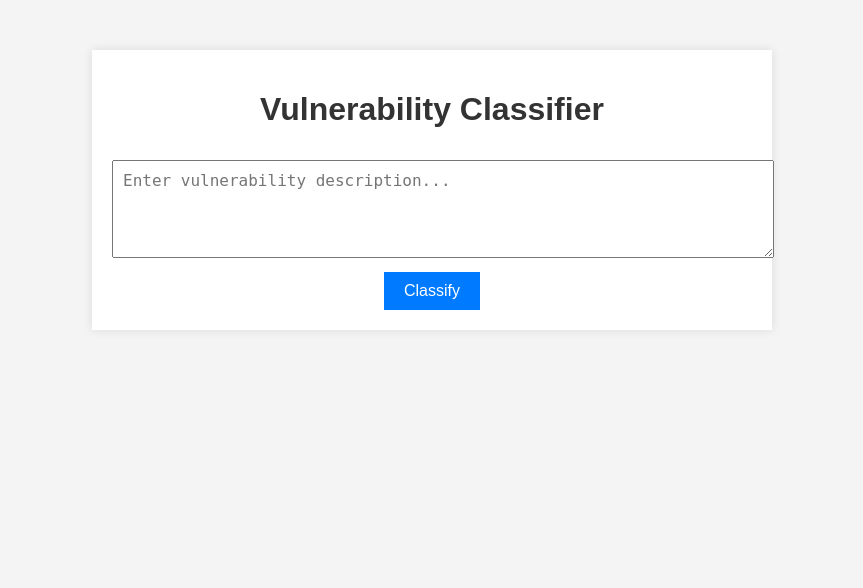
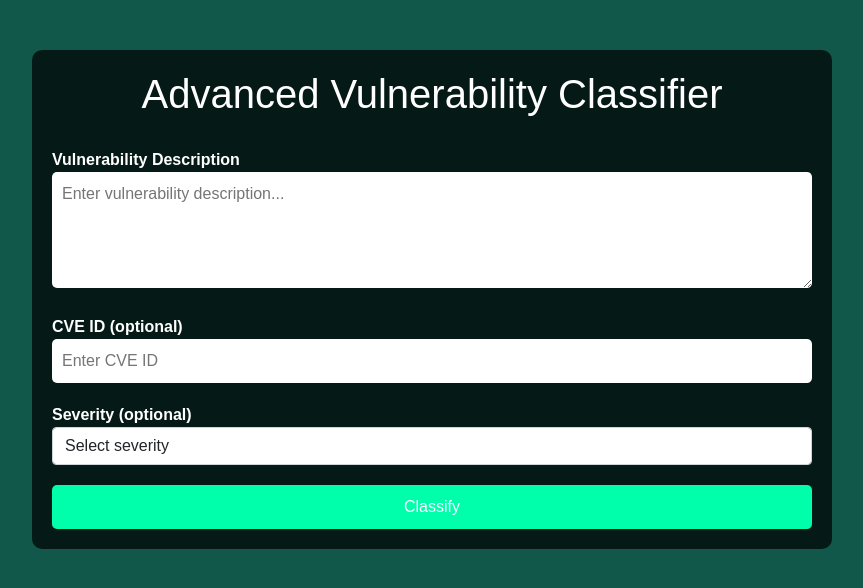
Before and after one commit to ties2/BBAP-PRO, a Flask app: page / in a window 1280 px wide. Shown: the top 588 px of the page, without its empty margins (208-1071 px from the left). Run offline with Flask 2, Linux system fonts and the light colour scheme; parts of the project's set-up code (start-up, migrations or seed data) failed here and were passed over.

Commit message:
commit message

```diff
--- a/app.py
+++ b/app.py
@@ -81,10 +81,10 @@ def register():
         return redirect(url_for('login'))
     return render_template('register.html')
 
-@app.route('/dashboard')
+@app.route('/templates/dashboard')
 @login_required
 def dashboard():
-    return render_template('dashboard.html')
+    return render_template('Dashboard.html')
 
 @app.route('/logout')
 @login_required
--- a/templates/index.html
+++ b/templates/index.html
@@ -3,23 +3,111 @@
 <head>
     <meta charset="UTF-8">
     <meta name="viewport" content="width=device-width, initial-scale=1.0">
-    <title>BBAP Vulnerability Classifier</title>
-    <link rel="stylesheet" href="{{ url_for('static', filename='style.css') }}">
+    <title>BBAP Advanced Vulnerability Classifier</title>
+    <link href="https://cdn.jsdelivr.net/npm/bootstrap@5.1.3/dist/css/bootstrap.min.css" rel="stylesheet">
+    <style>
+        body {
+            font-family: Arial, sans-serif;
+            background-color: #11574A; /* Dark green background */
+            color: #FFFFFF; /* White text */
+            margin: 0;
+            padding: 0;
+        }
+        .container {
+            max-width: 800px;
+            margin: 50px auto;
+            padding: 20px;
+            background-color: rgba(0, 0, 0, 0.7); /* Semi-transparent black background */
+            border-radius: 10px;
+        }
+        h1 {
+            text-align: center;
+            margin-bottom: 30px;
+        }
+        .form-group {
+            margin-bottom: 20px;
+        }
+        label {
+            font-weight: bold;
+        }
+        textarea, input {
+            width: 100%;
+            padding: 10px;
+            font-size: 16px;
+            border: none;
+            border-radius: 5px;
+        }
+        button {
+            display: block;
+            width: 100%;
+            padding: 10px;
+            font-size: 16px;
+            background-color: #00FFAB; /* Custom green button */
+            color: #FFFFFF;
+            border: none;
+            border-radius: 5px;
+            cursor: pointer;
+        }
+        button:hover {
+            background-color: #00D994; /* Darker green on hover */
+        }
+        .result {
+            margin-top: 30px;
+            padding: 20px;
+            background-color: rgba(255, 255, 255, 0.9); /* Semi-transparent white background for result */
+            border-radius: 5px;
+            color: #000000; /* Black text for result */
+        }
+        .form-control:focus {
+            box-shadow: 0 0 0 0.25rem rgba(0, 255, 171, 0.25); /* Green focus outline */
+        }
+        .alert {
+            margin-top: 20px;
+        }
+    </style>
 </head>
 <body>
     <div class="container">
-        <h1>Vulnerability Classifier</h1>
+        <h1>Advanced Vulnerability Classifier</h1>
         <form method="POST" action="/classify">
-            <textarea name="description" placeholder="Enter vulnerability description..." rows="4" required></textarea>
+            <div class="form-group">
+                <label for="description">Vulnerability Description</label>
+                <textarea name="description" id="description" placeholder="Enter vulnerability description..." rows="4" required></textarea>
+            </div>
+            <div class="form-group">
+                <label for="cve">CVE ID (optional)</label>
+                <input type="text" name="cve" id="cve" placeholder="Enter CVE ID">
+            </div>
+            <div class="form-group">
+                <label for="severity">Severity (optional)</label>
+                <select name="severity" id="severity" class="form-control">
+                    <option value="">Select severity</option>
+                    <option value="low">Low</option>
+                    <option value="medium">Medium</option>
+                    <option value="high">High</option>
+                    <option value="critical">Critical</option>
+                </select>
+            </div>
             <button type="submit">Classify</button>
         </form>
-
         {% if prediction %}
             <div class="result">
                 <h3>Prediction: {{ prediction }}</h3>
                 <p>Description: {{ description }}</p>
+                {% if cve %}
+                    <p>CVE ID: {{ cve }}</p>
+                {% endif %}
+                {% if severity %}
+                    <p>Severity: {{ severity }}</p>
+                {% endif %}
+            </div>
+        {% endif %}
+        {% if error %}
+            <div class="alert alert-danger" role="alert">
+                {{ error }}
             </div>
         {% endif %}
     </div>
+    <script src="https://cdn.jsdelivr.net/npm/bootstrap@5.1.3/dist/js/bootstrap.bundle.min.js"></script>
 </body>
 </html>
```
Also changed, not shown: templates/BBAP-Ai.py (added, +80 -0 lines), templates/Dashboard.html (+109 -110 lines), bbap-cover.jpg (added), graph1.jpg (added), grow-bounty.jpg (added).
